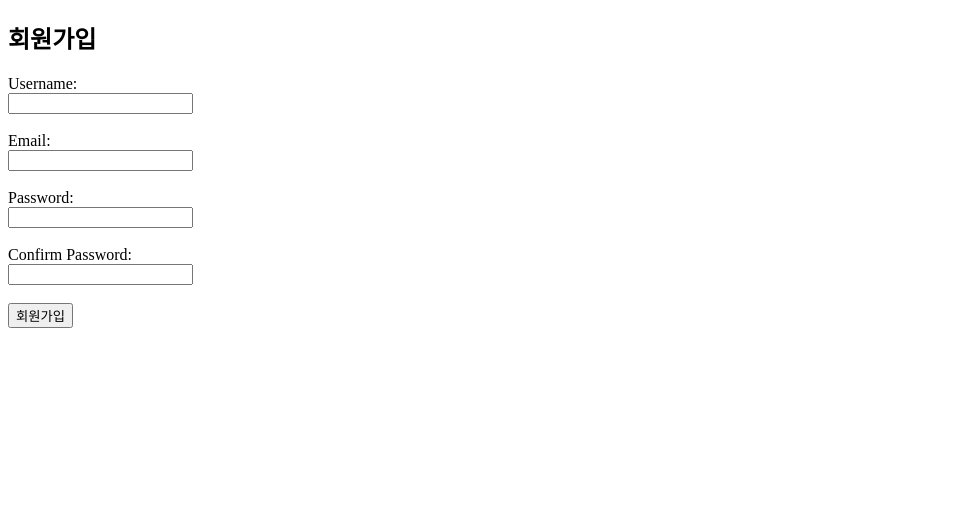
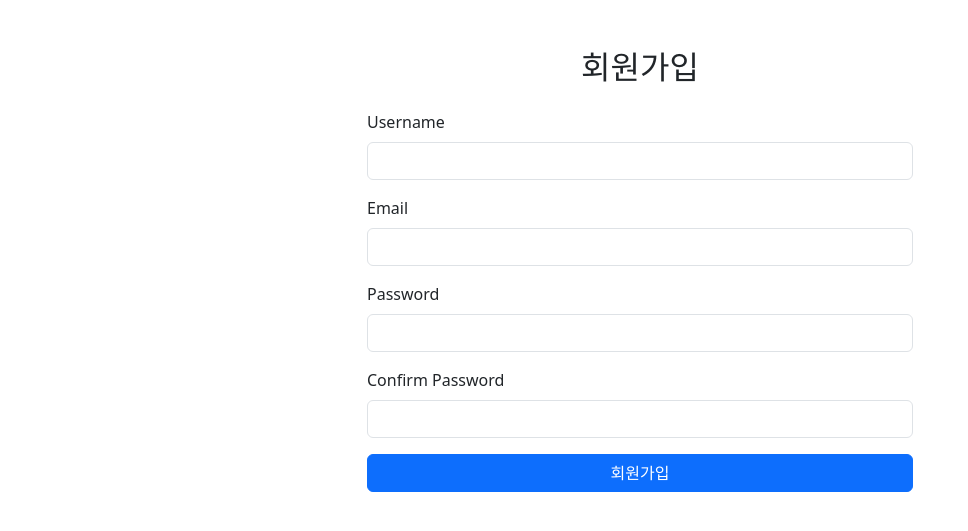
Before and after one commit to WuBong/web_task03, a Flask app: page /signup in a window 1280 px wide. Shown: the top 531 px of the page, without its empty margins (0-968 px from the left). Run offline with Flask 3, Linux system fonts and the light colour scheme.

Commit message:
signup 부트스트랩으로 꾸미기

```diff
--- a/templates/signup.html
+++ b/templates/signup.html
@@ -5,6 +5,8 @@
     <meta charset="UTF-8">
     <meta name="viewport" content="width=device-width, initial-scale=1.0">
     <title>회원가입</title>
+    <!-- Bootstrap CSS -->
+    <link href="https://cdn.jsdelivr.net/npm/bootstrap@5.3.0/dist/css/bootstrap.min.css" rel="stylesheet">
     <script>
         async function registerUser() {
             const username = document.getElementById('username').value;
@@ -50,32 +52,49 @@
 
             if (response.status === 201) {
                 alert('회원가입 성공: ' + data.message);
-            window.location.href = '/login';  // 회원가입 후 로그인 페이지로 리디렉션
+                window.location.href = '/login';
             } else {
-            errorMessage.textContent = data.message;  // 에러 메시지 표시
+                errorMessage.textContent = data.message;
             }
         }
     </script>
 </head>
 <body>
-    <h2>회원가입</h2>
+    <div class="container mt-5">
+        <div class="row justify-content-center">
+            <div class="col-md-6">
+                <h2 class="text-center mb-4">회원가입</h2>
 
-    <div id="errorMessage" style="color: red;"></div> <!-- 에러 메시지 표시 공간 -->
+                <div id="errorMessage" class="text-danger mb-3"></div>
 
                 <form onsubmit="event.preventDefault(); registerUser();">
-        <label for="username">Username:</label><br>
-        <input type="text" id="username" name="username" required><br><br>
+                    <div class="mb-3">
+                        <label for="username" class="form-label">Username</label>
+                        <input type="text" class="form-control" id="username" name="username" required>
+                    </div>
 
-        <label for="email">Email:</label><br>
-        <input type="email" id="email" name="email" required><br><br>
+                    <div class="mb-3">
+                        <label for="email" class="form-label">Email</label>
+                        <input type="email" class="form-control" id="email" name="email" required>
+                    </div>
 
-        <label for="password">Password:</label><br>
-        <input type="password" id="password" name="password" required><br><br>
+                    <div class="mb-3">
+                        <label for="password" class="form-label">Password</label>
+                        <input type="password" class="form-control" id="password" name="password" required>
+                    </div>
 
-        <label for="passwordConfirm">Confirm Password:</label><br>
-        <input type="password" id="passwordConfirm" name="passwordConfirm" required><br><br>
+                    <div class="mb-3">
+                        <label for="passwordConfirm" class="form-label">Confirm Password</label>
+                        <input type="password" class="form-control" id="passwordConfirm" name="passwordConfirm" required>
+                    </div>
 
-        <button type="submit">회원가입</button>
+                    <button type="submit" class="btn btn-primary w-100">회원가입</button>
                 </form>
+            </div>
+        </div>
+    </div>
+
+    <!-- Bootstrap JS Bundle -->
+    <script src="https://cdn.jsdelivr.net/npm/bootstrap@5.3.0/dist/js/bootstrap.bundle.min.js"></script>
 </body>
 </html>
```
Also changed, not shown: forms.py (+8 -0 lines), instance/users.db. Lines whose indentation alone changed are shown as unchanged.
